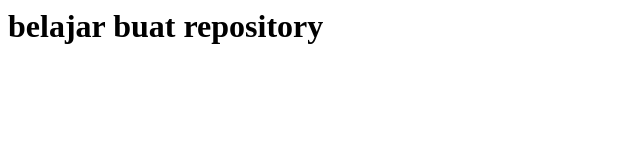
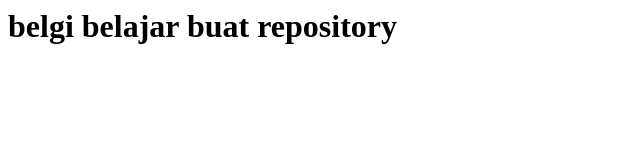
Before and after one commit to wali91/test-tabel-html, a plain HTML site: page test.html in a window 1280 px wide. Shown: the whole page, without its empty margins (0-640 px from the left). Drawn offline with Linux system fonts and the light colour scheme.

Commit message:
menambahkan belgi

```diff
--- a/test.html
+++ b/test.html
@@ -2,7 +2,7 @@
 <head>
 <body>
 <h1>
-belajar buat repository
+belgi belajar buat repository
 </h1>
 </body>
 </head>
```
